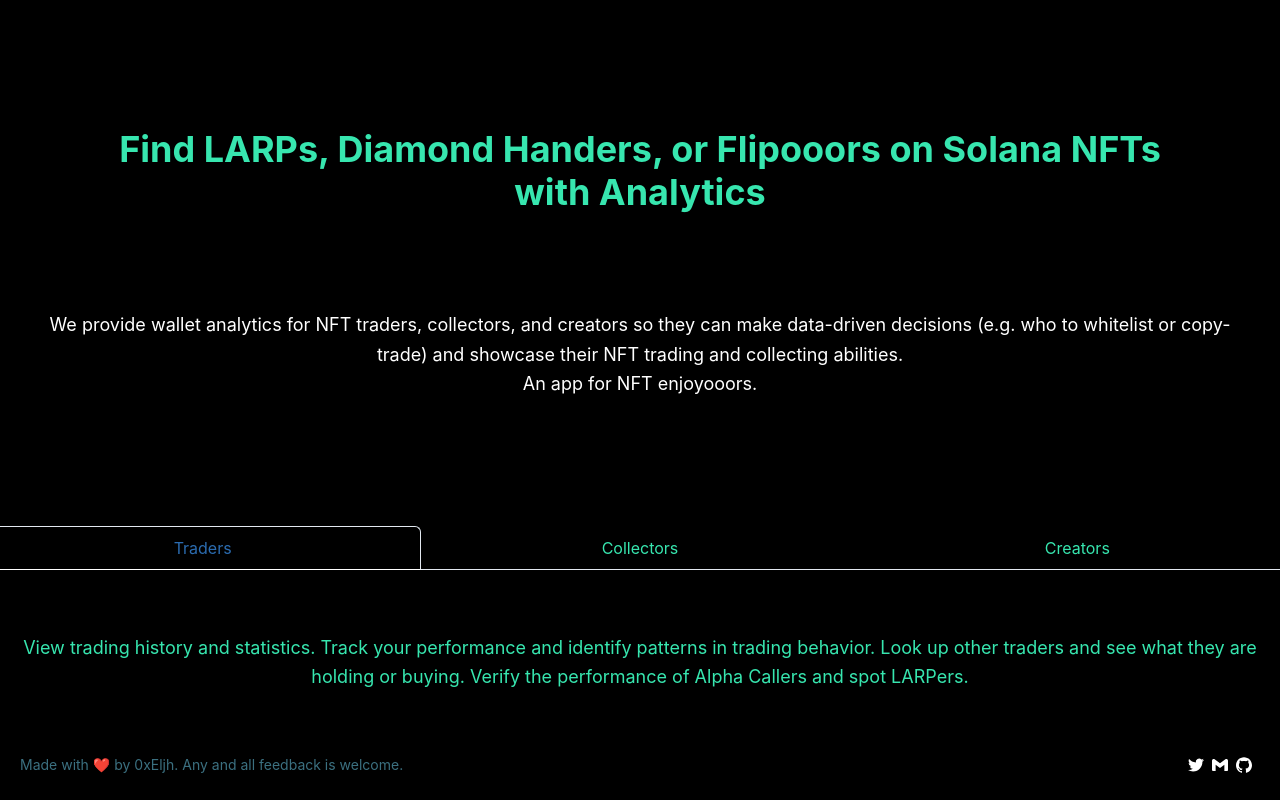
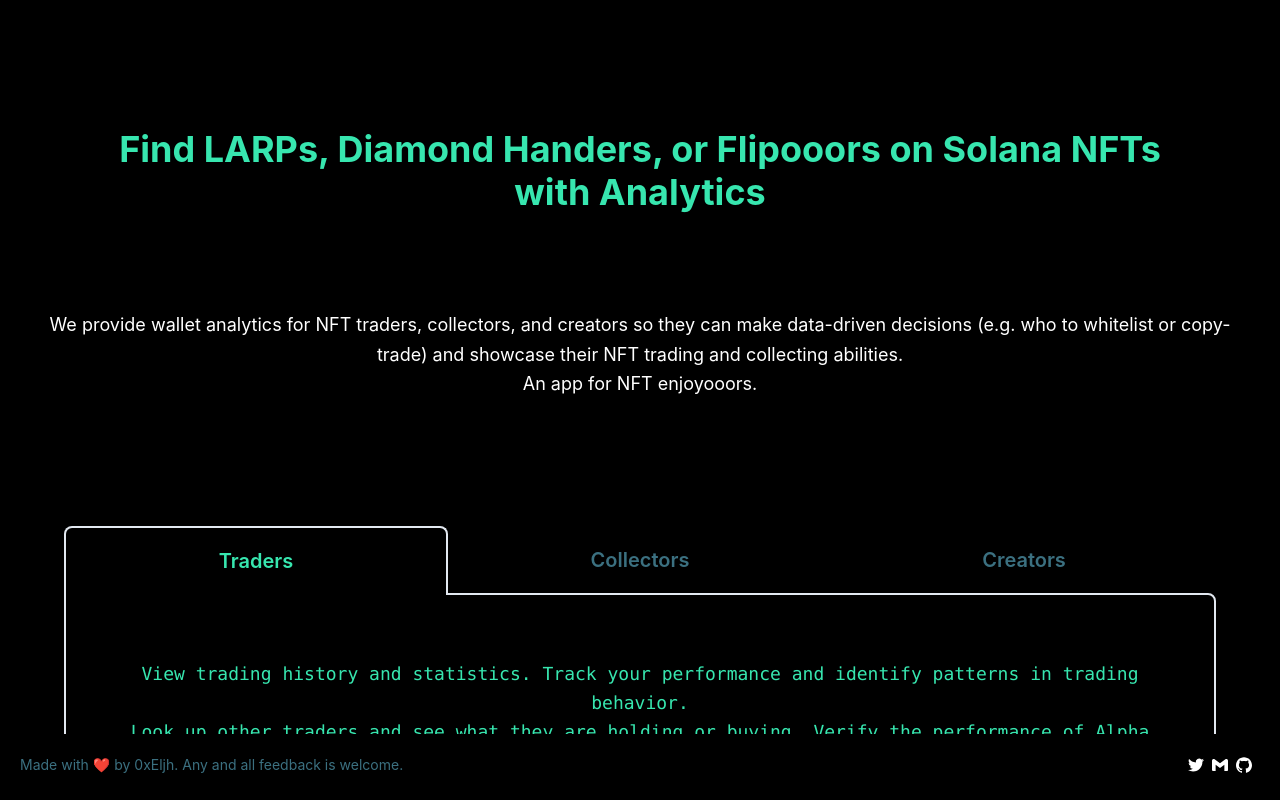
Before and after one commit to 0xEljh/sandstorm-wallet-analytics, a React (Create React App) app: page / in a window 1280 px wide. Shown: the top 800 px of the page. Built offline with nearby package versions, Linux system fonts and the light colour scheme.

Commit message:
update style: - theme for tabs - favicon & website metadata

```diff
--- a/public/index.html
+++ b/public/index.html
@@ -7,7 +7,7 @@
     <meta name="theme-color" content="#000000" />
     <meta
       name="description"
-      content="Web site created using create-react-app"
+      content="Wallet analytics for NFT traders, collectors and whitelisters on Solana."
     />
     <link rel="apple-touch-icon" href="%PUBLIC_URL%/logo192.png" />
     <!--
@@ -24,7 +24,7 @@
       work correctly both with client-side routing and a non-root public URL.
       Learn how to configure a non-root public URL by running `npm run build`.
     -->
-    <title>React App</title>
+    <title>SOL NFT Wallet Analytics</title>
   </head>
   <body>
     <noscript>You need to enable JavaScript to run this app.</noscript>
--- a/src/pages/home.tsx
+++ b/src/pages/home.tsx
@@ -14,7 +14,7 @@ function TextCTAPanel({
 }) {
   // button should link to /internal-link
   return (
-    <Flex direction="column" alignItems="center" minW={"100vw"}>
+    <Flex direction="column" alignItems="center" width="100%">
       <Text fontSize="lg" my={12} align="center" mx={4}>
         {children}
       </Text>
@@ -39,7 +39,7 @@ export default function Home() {
         <br />
         An app for NFT enjoyooors.
       </Text>
-      <Tabs my={8} isFitted variant="enclosed">
+      <Tabs my={8} pb={12} isFitted width={"90vw"}>
         <TabList>
           <Tab>Traders</Tab>
           <Tab>Collectors</Tab>
@@ -49,9 +49,9 @@ export default function Home() {
           <TabPanel>
             <TextCTAPanel link="/profile">
               View trading history and statistics. Track your performance and
-              identify patterns in trading behavior. Look up other traders and
-              see what they are holding or buying. Verify the performance of
-              Alpha Callers and spot LARPers.
+              identify patterns in trading behavior.
+              <br /> Look up other traders and see what they are holding or
+              buying. Verify the performance of Alpha Callers and spot LARPers.
             </TextCTAPanel>
           </TabPanel>
           <TabPanel>
@@ -64,8 +64,10 @@ export default function Home() {
           <TabPanel>
             <TextCTAPanel link="/creator">
               Curate a whitelist of applicants based on hard data and your
-              desired holder profile. Choose applicants that will be the most
-              valuable to your project and community.
+              desired holder profile.
+              <br />
+              Choose applicants that will be the most valuable to your project
+              and community.
             </TextCTAPanel>
           </TabPanel>
         </TabPanels>
--- a/src/themes/brandTheme.ts
+++ b/src/themes/brandTheme.ts
@@ -1,5 +1,6 @@
 import { extendTheme } from "@chakra-ui/react";
 import { inputTheme } from "./inputTheme";
+import { tabsTheme } from "./tabTheme";
 
 export const theme = extendTheme({
   colors: {
@@ -25,5 +26,6 @@ export const theme = extendTheme({
   },
   components: {
     Input: inputTheme,
+    Tabs: tabsTheme,
   },
 });
--- /dev/null
+++ b/src/themes/tabTheme.ts
@@ -0,0 +1,84 @@
+import { tabsAnatomy } from "@chakra-ui/anatomy";
+import { createMultiStyleConfigHelpers } from "@chakra-ui/react";
+
+const { definePartsStyle, defineMultiStyleConfig } =
+  createMultiStyleConfigHelpers(tabsAnatomy.keys);
+
+// define the base component styles
+const baseStyle = definePartsStyle({
+  // define the part you're going to style
+  tab: {
+    fontWeight: "semibold", // change the font weight
+  },
+  tabpanel: {
+    fontFamily: "mono", // change the font family
+  },
+});
+
+// define custom sizes
+const sizes = {
+  xl: definePartsStyle({
+    // define the parts that will change for each size
+    tab: {
+      fontSize: "xl",
+      py: "4",
+      px: "6",
+    },
+    tabpanel: {
+      py: "4",
+      px: "6",
+    },
+  }),
+};
+
+// define custom variants
+const colorfulVariant = definePartsStyle((props) => {
+  const { colorScheme: c } = props; // add colorScheme as a prop
+
+  return {
+    tab: {
+      border: "2px solid",
+      borderColor: "transparent",
+      bg: "brand.0",
+      borderTopRadius: "lg",
+      borderBottom: "none",
+      _selected: {
+        bg: "brand.0",
+        color: "brand.100",
+        borderColor: "inherit",
+        borderBottom: "none",
+        mb: "-2px",
+      },
+    },
+    tablist: {
+      borderBottom: "2x solid",
+      borderColor: "inherit",
+      color: "brand.200",
+    },
+    tabpanel: {
+      border: "2px solid",
+      borderColor: "inherit",
+      borderBottomRadius: "lg",
+      borderTopRightRadius: "lg",
+    },
+  };
+});
+
+const variants = {
+  colorful: colorfulVariant,
+};
+
+// define which sizes, variants, and color schemes are applied by default
+const defaultProps = {
+  size: "xl",
+  variant: "colorful",
+};
+
+// export the component theme
+export const tabsTheme = defineMultiStyleConfig({
+  baseStyle,
+  sizes,
+  variants,
+  // @ts-expect-error
+  defaultProps,
+});
```
Also changed, not shown: 1 other file (tests, documents, lock files or other folders).
